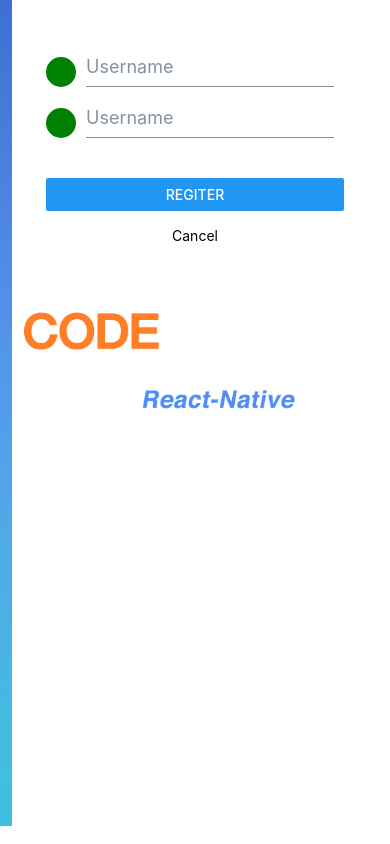
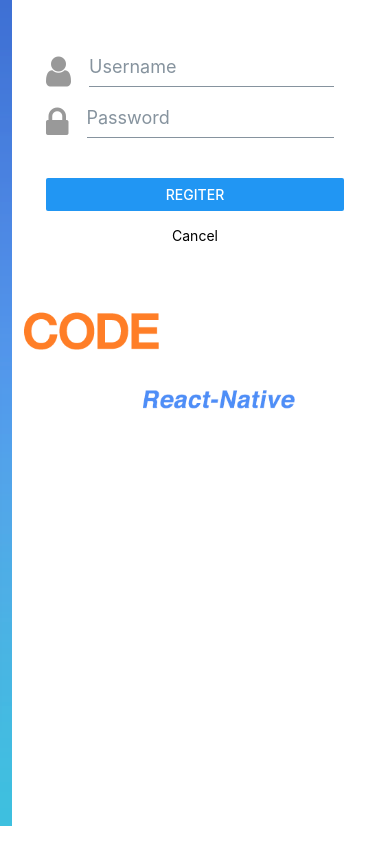
Before and after one commit to pokpitch/demo2, a React Native app: screen / in a window 390 px wide. Built offline with nearby package versions, Linux system fonts and the light colour scheme.

Commit message:
uisng variable as placeholder, icon img

```diff
--- a/src/RegisterScreen.tsx
+++ b/src/RegisterScreen.tsx
@@ -13,6 +13,7 @@
   Text
  } from 'react-native'
 
+import Icon from 'react-native-vector-icons/FontAwesome';
 import { Input } from 'react-native-elements';
 
 interface RegisterScreenProps {}
@@ -33,10 +34,10 @@
                 }}>
 
                 {/* Username Input */}
-                <StreamEntry/>
+                <StreamEntry icon='user' hint='Username'/>
 
                 {/* Password Input */}
-                <StreamEntry/>
+                <StreamEntry icon='lock' hint='Password'/>
 
                 <View style={{marginTop: 30}} />
                 <Button title="Regiter" onPress={() => {}} />
@@ -61,18 +62,18 @@
 export default RegisterScreen
 
 // Custom input component
-const StreamEntry = () => {
+const StreamEntry = props => {
     return (
     <View style={{flexDirection: 'row', alignItems: 'center'}}>
-        <View style={{
-            width: 30,
-            height: 30,
-            backgroundColor: 'green',
-            borderRadius: 15
-            }} />
+        <Icon
+            name={props.icon}
+            size={35}
+            color="#0006"
+            style={{marginRight: 8}}
+            />
             <Input
                 keyboardType="email-address"
-                placeholder="Username"
+                placeholder={props.hint}
                 containerStyle={{flex: 1}}
             />
     </View>)
```
